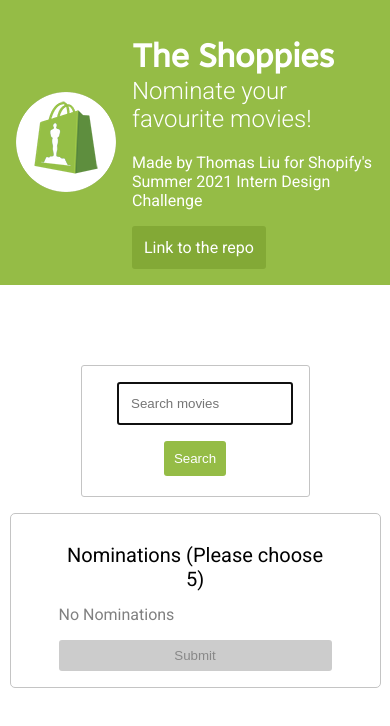
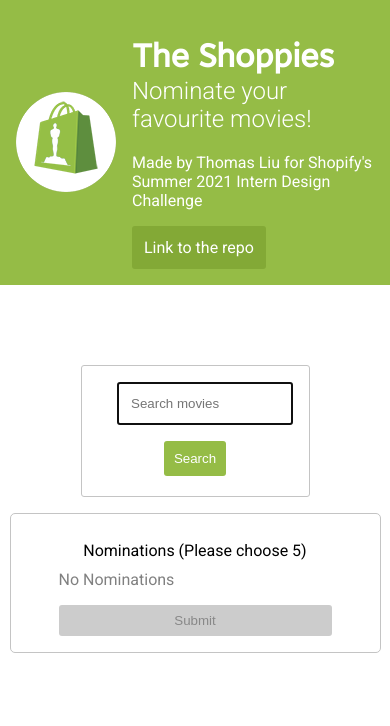
Before and after one commit to ThomasJnLiu/Shopify-Design-Challenge-2021, a React (Create React App) app: page / in a window 390 px wide. Shown: the top 726 px of the page. Built offline with nearby package versions, Linux system fonts and the light colour scheme.

Commit message:
Add title media query

```diff
--- a/src/App.css
+++ b/src/App.css
@@ -190,7 +190,11 @@ li {
   text-decoration: none;
   border-radius: 3px;
 }
-
+@media (max-width: 940px) {
+  .nominations h1 {
+    font-size: 1rem;
+  }
+}
 @media (max-width: 800px) {
   .filler {
     display: none;
@@ -200,6 +204,7 @@ li {
     position: static;
     width: 70%;
   }
+
   .movies {
     grid-template-columns: repeat(2, 1fr);
   }
```
Also changed, not shown: 1 other file (tests, documents, lock files or other folders).
